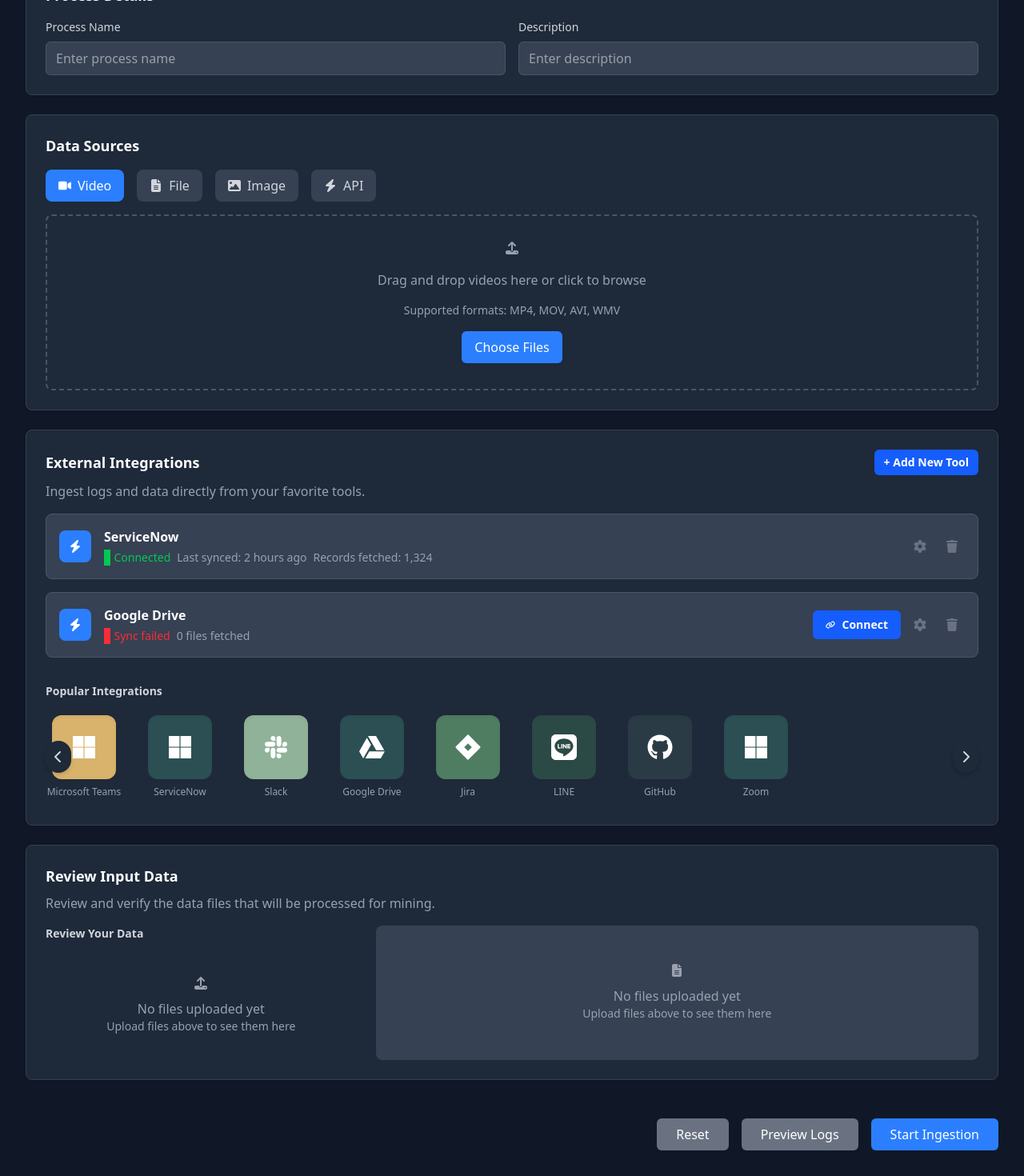
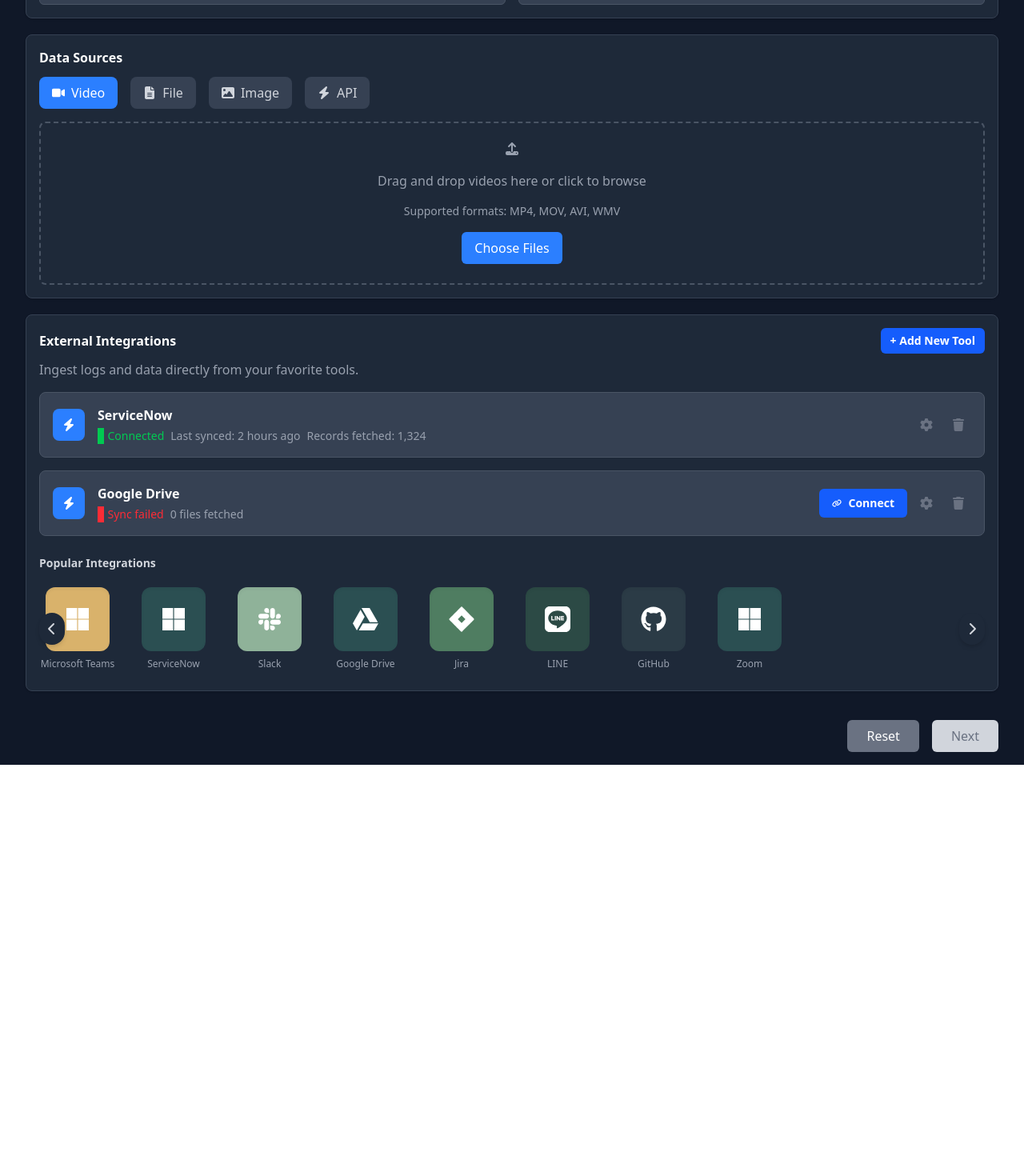
Before and after one commit to AbhiG57/process_mining, a React (Vite) app: page /addProcess in a window 1280 px wide. Shown: the part 242-1712 px from the top of the page at 80% size. After the commit the page ends 1198 px from the top, so only its background shows below. Built offline with nearby package versions, Linux system fonts and the light colour scheme.

Commit message:
process add changes

```diff
--- a/src/components/AddProcess.tsx
+++ b/src/components/AddProcess.tsx
@@ -83,6 +83,7 @@
   const [dragOver, setDragOver] = useState(false);
   const [draggedItem, setDraggedItem] = useState<string | null>(null);
   const [selectedFileForPreview, setSelectedFileForPreview] = useState<UploadedFile | null>(null);
+  const [currentStep, setCurrentStep] = useState<'setup' | 'review'>('setup');
 
   // Popular Integrations carousel data
   const popularTools: { id: string; name: string; bg: string; pill: string, icon: any }[] = [
@@ -307,8 +308,34 @@
     console.log('Preview logs clicked');
   };
 
+  const handleNext = (): void => {
+    if (uploadedFiles.length > 0) {
+      setCurrentStep('review');
+    } else {
+      alert('Please upload at least one file before proceeding to review.');
+    }
+  };
+
+  const handleBack = (): void => {
+    setCurrentStep('setup');
+    setSelectedFileForPreview(null);
+  };
+
+  const handleSave = (): void => {
+    console.log('Saving process configuration...');
+    // Here you would typically save the process configuration
+    alert('Process configuration saved successfully!');
+  };
+
   const handleStartIngestion = (): void => {
-    console.log('Start ingestion clicked');
+    console.log('Starting ingestion with files:', uploadedFiles);
+    // Here you would typically start the ingestion process
+    alert('Data ingestion started successfully!');
+  };
+
+  const handleSettingsClick = (integrationKey: string): void => {
+    setSelectedTool(integrationKey);
+    setShowAddIntegrationModal(true);
   };
 
   const handleCloseModal = () => {
@@ -356,16 +383,17 @@
 
   return (
     <div className="min-h-screen bg-gray-50 dark:bg-gray-900 text-gray-900 dark:text-white">
-      <div className="max-w-7xl mx-auto px-4 sm:px-6 lg:px-8 py-8">
+      <div className="max-w-7xl mx-auto px-4 sm:px-6 lg:px-8 py-4">
         {/* Header */}
-        <div className="mb-8">
-          <h1 className="text-3xl font-bold text-gray-900 dark:text-white">Add Process</h1>
-          <p className="text-gray-600 dark:text-gray-400 mt-2">Configure data ingestion for process mining</p>
+        <div className="mb-4">
+          <h1 className="text-xl font-bold text-gray-900 dark:text-white">Add Process</h1>
          </div>
 
+        {currentStep === 'setup' ? (
+          <>
             {/* Process Details */}
-        <div className="bg-white dark:bg-gray-800 rounded-lg shadow-sm border border-gray-200 dark:border-gray-700 p-6 mb-6">
-          <h2 className="text-lg font-semibold text-gray-900 dark:text-white mb-4">Process Details</h2>
+            <div className="bg-white dark:bg-gray-800 rounded-lg shadow-sm border border-gray-200 dark:border-gray-700 p-4 mb-5">
+              <h2 className="text-base font-semibold text-gray-900 dark:text-white mb-3">Process Details</h2>
               <div className="grid grid-cols-1 md:grid-cols-2 gap-4">
                 <div>
                   <label className="block text-sm font-medium text-gray-700 dark:text-gray-300 mb-2">Process Name</label>
@@ -387,8 +415,8 @@
             </div>
 
             {/* Data Sources */}
-        <div className="bg-white dark:bg-gray-800 rounded-lg shadow-sm border border-gray-200 dark:border-gray-700 p-6 mb-6">
-          <h2 className="text-lg font-semibold text-gray-900 dark:text-white mb-4">Data Sources</h2>
+            <div className="bg-white dark:bg-gray-800 rounded-lg shadow-sm border border-gray-200 dark:border-gray-700 p-4 mb-5">
+              <h2 className="text-base font-semibold text-gray-900 dark:text-white mb-3">Data Sources</h2>
               <div className="flex space-x-4 mb-4">
                 {dataSourceTabs.map((tab) => (
                   <button
@@ -407,7 +435,7 @@
               </div>
 
               <div
-            className={`border-2 border-dashed rounded-lg p-8 text-center transition-colors ${
+                className={`border-2 border-dashed rounded-lg p-6 text-center transition-colors ${
                   dragOver
                     ? 'border-blue-400 bg-blue-50 dark:bg-blue-900/20'
                     : 'border-gray-300 dark:border-gray-600 hover:border-blue-400 dark:hover:border-blue-500'
@@ -444,7 +472,7 @@
 
               {/* Uploaded Files List */}
               {uploadedFiles.length > 0 && (
-            <div className="mt-6">
+                <div className="mt-5">
                   <h3 className="text-sm font-semibold text-gray-700 dark:text-gray-300 mb-3">Uploaded Files</h3>
                   <div className="space-y-2">
                     {uploadedFiles.map((file) => (
@@ -470,8 +498,8 @@
             </div>
 
             {/* External Integrations */}
-        <div className="bg-white dark:bg-gray-800 rounded-lg shadow-sm border border-gray-200 dark:border-gray-700 p-6 mb-6">
-          <h2 className="text-lg font-semibold text-gray-900 dark:text-white mb-2 flex items-center justify-between">
+            <div className="bg-white dark:bg-gray-800 rounded-lg shadow-sm border border-gray-200 dark:border-gray-700 p-4 mb-5">
+              <h2 className="text-base font-semibold text-gray-900 dark:text-white mb-2 flex items-center justify-between">
                 <span>External Integrations</span>
                 <button onClick={() => setShowAddIntegrationModal(true)} className="px-3 py-1.5 rounded-md bg-blue-600 hover:bg-blue-700 text-white text-sm font-semibold">+ Add New Tool</button>
               </h2>
@@ -519,7 +547,7 @@
                             Connect
                           </button>
                         ) : null}
-                    <button className="p-2 text-gray-500 hover:text-gray-700 dark:hover:text-gray-300 transition-colors">
+                        <button className="p-2 text-gray-500 hover:text-gray-700 dark:hover:text-gray-300 transition-colors" onClick={() => handleSettingsClick(integration.key)}>
                           <FontAwesomeIcon icon={faCog} className="w-4 h-4" />
                         </button>
                         <button className="p-2 text-gray-500 hover:text-red-600 transition-colors">
@@ -532,7 +560,7 @@
               </div>
 
               {/* Popular Integrations Carousel */}
-          <div className="mt-8">
+              <div className="mt-6">
                 <div className="flex items-center justify-between mb-3">
                   <h3 className="text-sm font-semibold text-gray-700 dark:text-gray-300">Popular Integrations</h3>
                 </div>
@@ -560,16 +588,46 @@
               </div>
             </div>
 
-        {/* Review Input Data */}
-        <div className="bg-white dark:bg-gray-800 rounded-lg shadow-sm border border-gray-200 dark:border-gray-700 p-6 mb-6">
-          <h2 className="text-lg font-semibold text-gray-900 dark:text-white mb-2">Review Input Data</h2>
-          <p className="text-gray-600 dark:text-gray-400 mb-4">Review and verify the data files that will be processed for mining.</p>
+            {/* Action Buttons */}
+            <div className="flex justify-end space-x-4 pt-4">
+              <button
+                onClick={handleReset}
+                className="px-6 py-2 bg-gray-500 text-white rounded-md hover:bg-gray-600 transition-colors"
+              >
+                Reset
+              </button>
+              <button
+                onClick={handleNext}
+                disabled={uploadedFiles.length === 0}
+                className={`px-6 py-2 rounded-md transition-colors ${
+                  uploadedFiles.length === 0
+                    ? 'bg-gray-300 text-gray-500 cursor-not-allowed'
+                    : 'bg-blue-500 text-white hover:bg-blue-600'
+                }`}
+              >
+                Next
+              </button>
+            </div>
+          </>
+        ) : (
+          /* Review Input Data Step */
+          <div className="bg-white dark:bg-gray-800 rounded-lg shadow-sm border border-gray-200 dark:border-gray-700 p-6">
+            <div className="mb-6">
+              <h2 className="text-2xl font-bold text-gray-900 dark:text-white mb-3">Review Input Data</h2>
+              <p className="text-base text-gray-600 dark:text-gray-400">Review and verify the data files that will be processed for mining.</p>
+            </div>
 
-          <div className="flex gap-6">
+            <div className="flex gap-8">
               {/* Left Pane - File List */}
-            <div className="w-1/3">
-              <h3 className="text-sm font-semibold text-gray-700 dark:text-gray-300 mb-3">Review Your Data</h3>
-              <div className="space-y-2">
+              <div className="w-2/5">
+                <h3 className="text-lg font-semibold text-gray-700 dark:text-gray-300 mb-4 flex items-center gap-2">
+                  <FontAwesomeIcon icon={faGripVertical} className="w-4 h-4 text-gray-400" />
+                  Review Your Data
+                  <span className="text-sm font-normal text-gray-500 dark:text-gray-400">
+                    (Drag to reorder)
+                  </span>
+                </h3>
+                <div className="space-y-3">
                   {uploadedFiles.length > 0 ? (
                     uploadedFiles.map((file, index) => (
                       <div
@@ -580,19 +638,19 @@
                         onDrop={(e) => handleDropReview(e, file.id)}
                         onDragEnd={handleDragEnd}
                         onClick={() => handleFileSelect(file)}
-                      className={`flex items-center gap-3 p-3 rounded-lg cursor-pointer transition-colors ${
-                        draggedItem === file.id ? 'opacity-50' :
-                        selectedFileForPreview?.id === file.id ? 'bg-blue-50 dark:bg-blue-900/20 border-l-4 border-l-blue-500' :
-                        'hover:bg-gray-50 dark:hover:bg-gray-700'
+                        className={`flex items-center gap-4 p-4 rounded-lg cursor-pointer transition-all duration-200 border ${
+                          draggedItem === file.id ? 'opacity-50 scale-95 shadow-lg' :
+                          selectedFileForPreview?.id === file.id ? 'bg-blue-50 dark:bg-blue-900/20 border-l-4 border-l-blue-500 shadow-md' :
+                          'hover:bg-gray-50 dark:hover:bg-gray-700 border-gray-200 dark:border-gray-600 hover:border-blue-300 dark:hover:border-blue-500'
                         }`}
                       >
                         {/* Drag Handle */}
-                      <div className="text-gray-400 dark:text-gray-500 cursor-move">
-                        <FontAwesomeIcon icon={faGripVertical} className="w-4 h-4" />
+                        <div className="text-gray-400 dark:text-gray-500 cursor-move hover:text-blue-500 dark:hover:text-blue-400 transition-colors">
+                          <FontAwesomeIcon icon={faGripVertical} className="w-5 h-5" />
                         </div>
 
                         {/* File Type Icon */}
-                      <div className={`w-8 h-8 rounded flex items-center justify-center text-white text-xs font-semibold ${
+                        <div className={`w-10 h-10 rounded-lg flex items-center justify-center text-white text-sm font-bold ${
                           file.type.startsWith('video/') ? 'bg-purple-500' :
                           file.type.startsWith('image/') ? 'bg-green-500' :
                           file.type.includes('pdf') ? 'bg-red-500' :
@@ -610,20 +668,32 @@
 
                         {/* File Info */}
                         <div className="flex-1 min-w-0">
-                        <div className="font-medium text-gray-900 dark:text-white truncate">{file.name}</div>
-                        <div className="text-sm text-gray-500 dark:text-gray-400">{formatFileSize(file.size)}</div>
+                          <div className="font-semibold text-gray-900 dark:text-white truncate text-base">{file.name}</div>
+                          <div className="text-sm text-gray-500 dark:text-gray-400 mt-1">{formatFileSize(file.size)}</div>
                         </div>
 
                         {/* Status Icon */}
                         <div className="text-gray-400 dark:text-gray-500">
                           <FontAwesomeIcon icon={faCloud} className="w-4 h-4" />
                         </div>
+
+                        {/* Delete Button */}
+                        <button
+                          onClick={(e) => {
+                            e.stopPropagation();
+                            removeFile(file.id);
+                          }}
+                          className="text-gray-400 hover:text-red-500 dark:hover:text-red-400 p-2 rounded-full hover:bg-red-50 dark:hover:bg-red-900/20 transition-all duration-200"
+                          title="Delete file"
+                        >
+                          <FontAwesomeIcon icon={faTrash} className="w-4 h-4" />
+                        </button>
                       </div>
                     ))
                   ) : (
-                  <div className="text-center text-gray-500 dark:text-gray-400 py-8">
-                    <FontAwesomeIcon icon={faUpload} className="w-8 h-8 mx-auto mb-2" />
-                    <p>No files uploaded yet</p>
+                    <div className="text-center text-gray-500 dark:text-gray-400 py-12">
+                      <FontAwesomeIcon icon={faUpload} className="w-12 h-12 mx-auto mb-3 text-gray-300 dark:text-gray-600" />
+                      <p className="text-base font-medium mb-1">No files uploaded yet</p>
                       <p className="text-sm">Upload files above to see them here</p>
                     </div>
                   )}
@@ -631,62 +701,65 @@
               </div>
 
               {/* Right Pane - Preview */}
-            <div className="flex-1 bg-gray-50 dark:bg-gray-700 rounded-lg p-4">
+              <div className="flex-1 bg-gray-50 dark:bg-gray-700 rounded-lg p-6">
                 {selectedFileForPreview ? (
                   <div className="h-full">
-                  <div className="flex items-center justify-between mb-3">
-                    <h4 className="text-sm font-semibold text-gray-700 dark:text-gray-300">
+                    <div className="flex items-center justify-between mb-4">
+                      <h4 className="text-lg font-semibold text-gray-700 dark:text-gray-300">
                         Preview: {selectedFileForPreview.name}
                       </h4>
                       <button
                         onClick={() => setSelectedFileForPreview(null)}
-                      className="text-gray-400 hover:text-gray-600 dark:hover:text-gray-300 p-1"
+                        className="text-gray-400 hover:text-gray-600 dark:hover:text-gray-300 p-2 rounded-full hover:bg-gray-100 dark:hover:bg-gray-600 transition-colors"
                       >
-                      <FontAwesomeIcon icon={faTimes} className="w-4 h-4" />
+                        <FontAwesomeIcon icon={faTimes} className="w-5 h-5" />
                       </button>
                     </div>
-                  <div className="h-[calc(100%-2rem)]">
+                    <div className="h-[calc(100%-3rem)]">
                       {renderFilePreview(selectedFileForPreview)}
                     </div>
                   </div>
                 ) : uploadedFiles.length > 0 ? (
-                <div className="text-center text-gray-500 dark:text-gray-400 py-8">
-                  <FontAwesomeIcon icon={faFileAlt} className="w-8 h-8 mx-auto mb-2" />
-                  <p>Select a file to preview</p>
-                  <p className="text-sm text-gray-400 dark:text-gray-500">Click on any file in the list to view its preview</p>
+                  <div className="text-center text-gray-500 dark:text-gray-400 py-16">
+                    <FontAwesomeIcon icon={faFileAlt} className="w-16 h-16 mx-auto mb-4 text-gray-300 dark:text-gray-600" />
+                    <p className="text-lg font-medium mb-2">Select a file to preview</p>
+                    <p className="text-base text-gray-400 dark:text-gray-500">Click on any file in the list to view its preview</p>
                   </div>
                 ) : (
-                <div className="text-center text-gray-500 dark:text-gray-400 py-8">
-                  <FontAwesomeIcon icon={faFileAlt} className="w-8 h-8 mx-auto mb-2" />
-                  <p>No files uploaded yet</p>
-                  <p className="text-sm">Upload files above to see them here</p>
+                  <div className="text-center text-gray-500 dark:text-gray-400 py-16">
+                    <FontAwesomeIcon icon={faFileAlt} className="w-16 h-16 mx-auto mb-4 text-gray-300 dark:text-gray-600" />
+                    <p className="text-lg font-medium mb-2">No files uploaded yet</p>
+                    <p className="text-base text-gray-400 dark:text-gray-500">Upload files above to see them here</p>
                   </div>
                 )}
               </div>
             </div>
-        </div>
 
-        {/* Action Buttons */}
-        <div className="flex justify-end space-x-4 pt-6">
+            {/* Review Action Buttons */}
+            <div className="flex justify-between items-center mt-8 pt-6 border-t border-gray-200 dark:border-gray-700">
               <button
-            onClick={handleReset}
-            className="px-6 py-2 bg-gray-500 text-white rounded-md hover:bg-gray-600 transition-colors"
+                onClick={handleBack}
+                className="px-8 py-3 bg-gray-500 text-white rounded-lg hover:bg-gray-600 transition-colors font-medium"
               >
-            Reset
+                Back
               </button>
+              <div className="flex space-x-4">
                 <button
-            onClick={handlePreviewLogs}
-            className="px-6 py-2 bg-gray-500 text-white rounded-md hover:bg-gray-600 transition-colors"
+                  onClick={handleSave}
+                  className="px-8 py-3 bg-green-500 text-white rounded-lg hover:bg-green-600 transition-colors font-medium"
                 >
-            Preview Logs
+                  Save
                 </button>
                 <button
                   onClick={handleStartIngestion}
-            className="px-6 py-2 bg-blue-500 text-white rounded-md hover:bg-blue-600 transition-colors"
+                  className="px-8 py-3 bg-blue-500 text-white rounded-lg hover:bg-blue-600 transition-colors font-medium"
                 >
                   Start Ingestion
                 </button>
               </div>
+            </div>
+          </div>
+        )}
       </div>
       <AddToolIntegrationModal
         open={showAddIntegrationModal}
```
Lines whose indentation alone changed are shown as unchanged.
